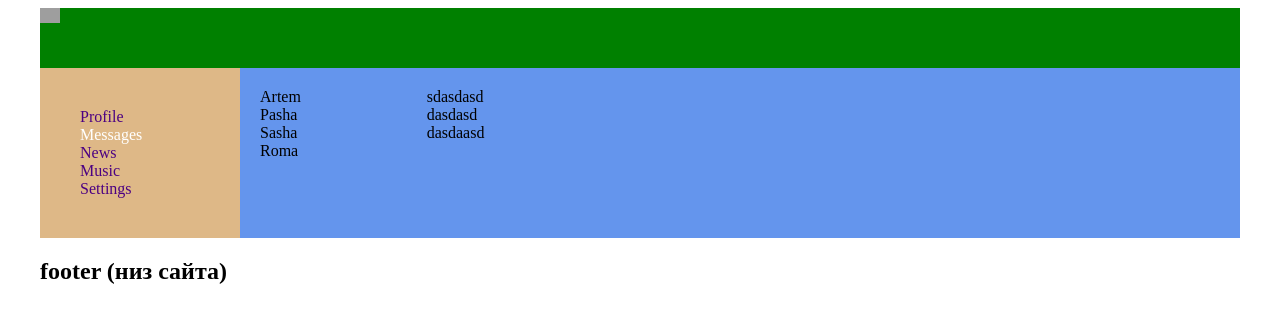
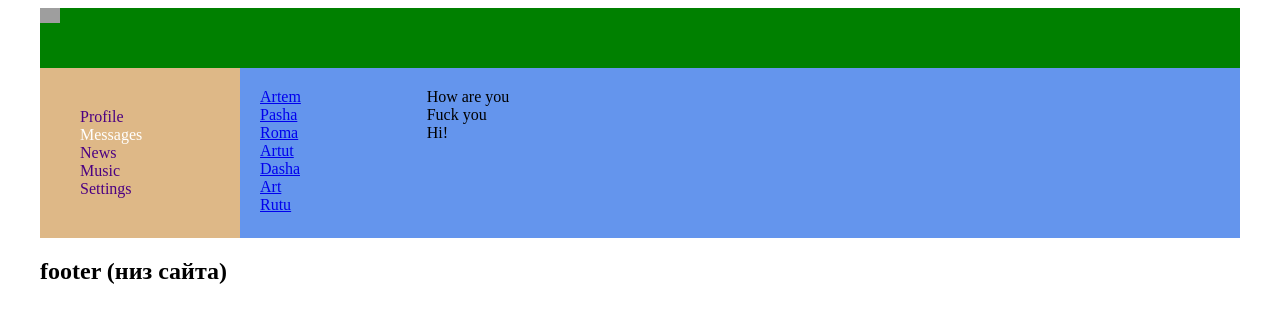
Before and after one commit to MarazorQ/react-web-project, a React (Create React App) app: page /Messages in a window 1280 px wide. Shown: the top 322 px of the page. Built offline with nearby package versions, Linux system fonts and the light colour scheme; grey boxes are pictures that could not be loaded.

Commit message:
changed structure of dialog component

```diff
--- a/src/Components/Messages/Messages.js
+++ b/src/Components/Messages/Messages.js
@@ -1,29 +1,41 @@
 import React from 'react';
 import Styles from './Messages.module.css';
+import {NavLink} from "react-router-dom";
+
+
+const DialogItem = (props) => {
+    let path = '/Messages/' + '' + props.id;
+    return(
+        <div className={Styles.item}>
+            <NavLink activeClassName={Styles.active} to={path}>{props.name}</NavLink>
+        </div>
+    )
+}
+
+const Message = (props) => {
+    return(
+        <div className={Styles.message}>{props.message}</div>
+    )
+}
 
 const Messages = () =>{
     return(
         <div className={Styles.content}>
             <div className={Styles.dialogs}>
                 <div className={Styles.dialogsItems}>
-                    <div className={Styles.item}>
-                        Artem
-                    </div>
-                    <div className={Styles.item}>
-                        Pasha
-                    </div>
-                    <div className={Styles.item}>
-                        Sasha
-                    </div>
-                    <div className={Styles.item}>
-                        Roma
-                    </div>
+                    <DialogItem name="Artem" id="2"/>
+                    <DialogItem name="Pasha" id="3"/>
+                    <DialogItem name="Roma" id="4"/>
+                    <DialogItem name="Artut" id="5"/>
+                    <DialogItem name="Dasha" id="7"/>
+                    <DialogItem name="Art" id="11"/>
+                    <DialogItem name="Rutu" id="24"/>
                 </div>
             </div>
             <div className={Styles.messages}>
-                <div className={Styles.message}>sdasdasd</div>
-                <div className={Styles.message}>dasdasd</div>
-                <div className={Styles.message}>dasdaasd</div>
+                <Message message="How are you"/>
+                <Message message="Fuck you"/>
+                <Message message="Hi!"/>
             </div>
         </div>
     )
--- a/src/Components/Messages/Messages.module.css
+++ b/src/Components/Messages/Messages.module.css
@@ -14,6 +14,11 @@
     padding: 20px;
 }
 
+.dialogsItems a.active{
+    padding: 20px;
+    color:white;
+}
+
 .item{
 
 }
```
